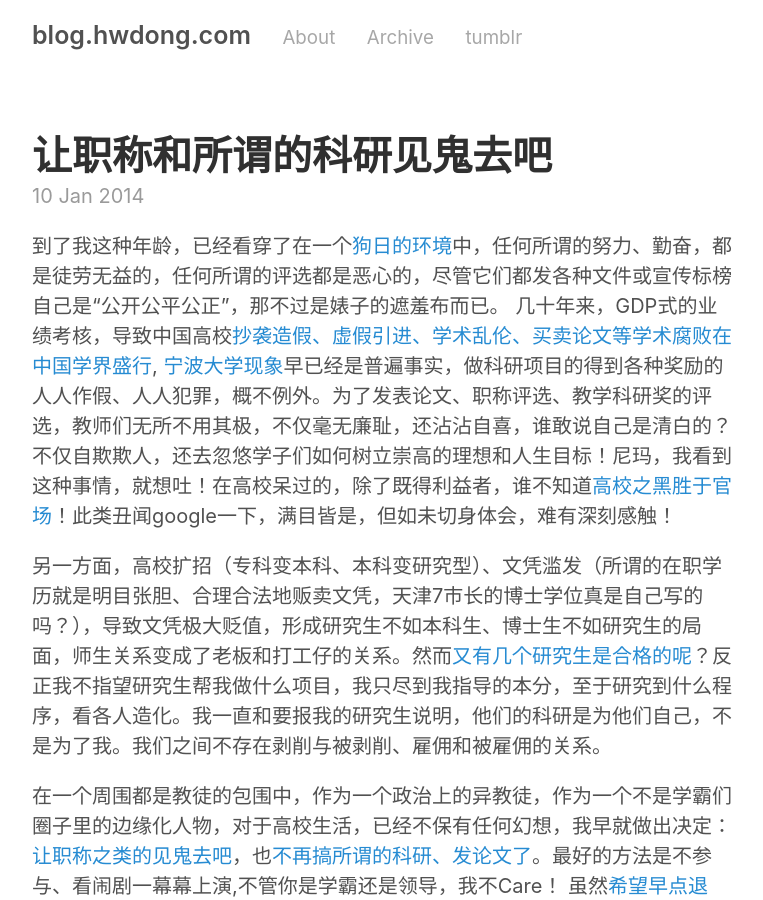
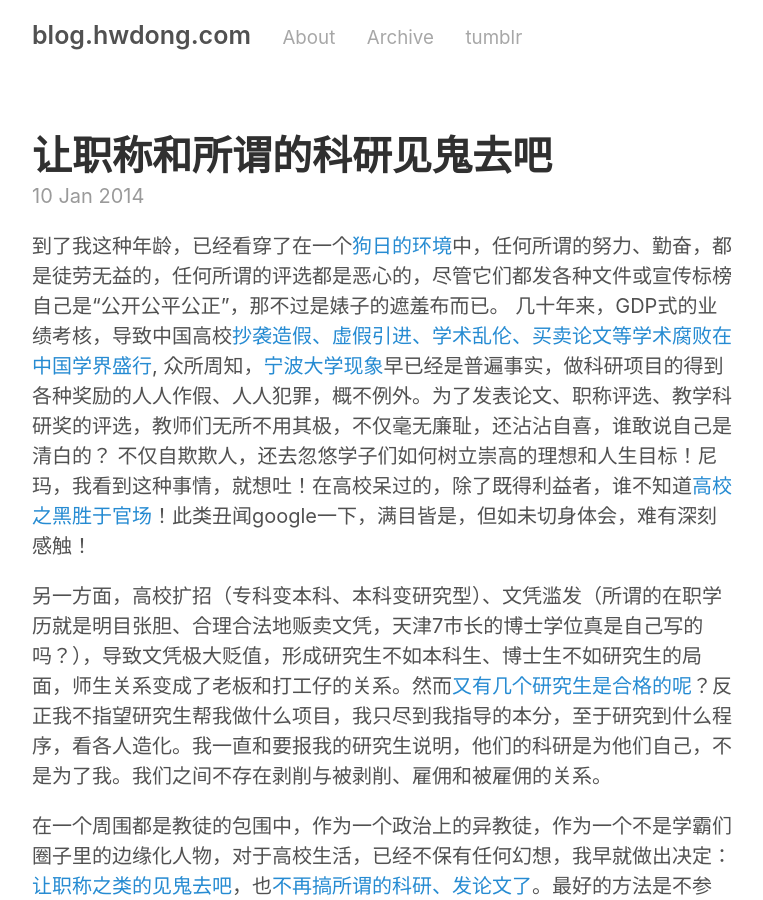
Before and after one commit to hwdong/hwdong-old.github.io, a Jekyll site: the page built from _posts/2014-01-10-不再参与任何科研项目，等待退休.md, in a window 1280 px wide and 900 px high. Shown: the whole window, without its empty margins (258-1021 px from the left). Built offline with Jekyll 4.4.1, drawn with Linux system fonts in a browser that asks for light colours; comment, search, counter and statistics services are not loaded.

Commit message:
no research

```diff
--- a/_posts/2014-01-10-不再参与任何科研项目，等待退休.md
+++ b/_posts/2014-01-10-不再参与任何科研项目，等待退休.md
@@ -6,7 +6,7 @@
 
 到了我这种年龄，已经看穿了在一个[狗日的环境](http://hongweidong.tumblr.com/post/135088392991/%E8%BD%AC%E5%88%AB%E4%BA%86%E7%8B%97%E6%97%A5%E7%9A%84%E7%A7%91%E7%A0%94)中，任何所谓的努力、勤奋，都是徒劳无益的，任何所谓的评选都是恶心的，尽管它们都发各种文件或宣传标榜自己是“公开公平公正”，那不过是婊子的遮羞布而已。
 <!--more-->
-几十年来，GDP式的业绩考核，导致中国高校[抄袭造假、虚假引进、学术乱伦、买卖论文等学术腐败在中国学界盛行](http://hongweidong.tumblr.com/post/130716725416/%E4%BA%9A%E6%B4%B2%E5%91%A8%E5%88%8A%E4%B8%AD%E5%9B%BD%E5%AD%A6%E6%9C%AF%E8%85%90%E8%B4%A5%E5%B0%86%E5%8A%A8%E6%91%87%E5%9B%BD%E6%9C%AC), [宁波大学现象](http://hongweidong.tumblr.com/post/124407587451/%E5%9B%BD%E5%86%85%E9%AB%98%E6%A0%A1%E9%83%BD%E5%A6%82%E6%AD%A4%E5%AE%81%E6%B3%A2%E5%A4%A7%E5%AD%A6%E7%8E%B0%E8%B1%A1)早已经是普遍事实，做科研项目的得到各种奖励的人人作假、人人犯罪，概不例外。为了发表论文、职称评选、教学科研奖的评选，教师们无所不用其极，不仅毫无廉耻，还沾沾自喜，谁敢说自己是清白的？ 不仅自欺欺人，还去忽悠学子们如何树立崇高的理想和人生目标！尼玛，我看到这种事情，就想吐！在高校呆过的，除了既得利益者，谁不知道[高校之黑胜于官场](http://xcguan.net/2016/02/%E8%BE%9B%E5%85%81%E6%98%9F-%E4%B8%AD%E5%9B%BD%E9%AB%98%E6%A0%A1%E7%94%9F%E6%80%81%E4%B9%8B%E6%80%AA%E7%8E%B0%E7%8A%B6/)！此类丑闻google一下，满目皆是，但如未切身体会，难有深刻感触！
+几十年来，GDP式的业绩考核，导致中国高校[抄袭造假、虚假引进、学术乱伦、买卖论文等学术腐败在中国学界盛行](http://hongweidong.tumblr.com/post/130716725416/%E4%BA%9A%E6%B4%B2%E5%91%A8%E5%88%8A%E4%B8%AD%E5%9B%BD%E5%AD%A6%E6%9C%AF%E8%85%90%E8%B4%A5%E5%B0%86%E5%8A%A8%E6%91%87%E5%9B%BD%E6%9C%AC), 众所周知，[宁波大学现象](http://hongweidong.tumblr.com/post/124407587451/%E5%9B%BD%E5%86%85%E9%AB%98%E6%A0%A1%E9%83%BD%E5%A6%82%E6%AD%A4%E5%AE%81%E6%B3%A2%E5%A4%A7%E5%AD%A6%E7%8E%B0%E8%B1%A1)早已经是普遍事实，做科研项目的得到各种奖励的人人作假、人人犯罪，概不例外。为了发表论文、职称评选、教学科研奖的评选，教师们无所不用其极，不仅毫无廉耻，还沾沾自喜，谁敢说自己是清白的？ 不仅自欺欺人，还去忽悠学子们如何树立崇高的理想和人生目标！尼玛，我看到这种事情，就想吐！在高校呆过的，除了既得利益者，谁不知道[高校之黑胜于官场](http://xcguan.net/2016/02/%E8%BE%9B%E5%85%81%E6%98%9F-%E4%B8%AD%E5%9B%BD%E9%AB%98%E6%A0%A1%E7%94%9F%E6%80%81%E4%B9%8B%E6%80%AA%E7%8E%B0%E7%8A%B6/)！此类丑闻google一下，满目皆是，但如未切身体会，难有深刻感触！
 
 另一方面，高校扩招（专科变本科、本科变研究型）、文凭滥发（所谓的在职学历就是明目张胆、合理合法地贩卖文凭，天津7市长的博士学位真是自己写的吗？），导致文凭极大贬值，形成研究生不如本科生、博士生不如研究生的局面，师生关系变成了老板和打工仔的关系。然而[又有几个研究生是合格的呢](http://hongweidong.tumblr.com/post/114275359696/%E8%AF%BB%E7%A0%94%E7%9C%9F%E7%9A%84%E5%80%BC%E5%BE%97%E5%90%97)？反正我不指望研究生帮我做什么项目，我只尽到我指导的本分，至于研究到什么程序，看各人造化。我一直和要报我的研究生说明，他们的科研是为他们自己，不是为了我。我们之间不存在剥削与被剥削、雇佣和被雇佣的关系。
 
```
